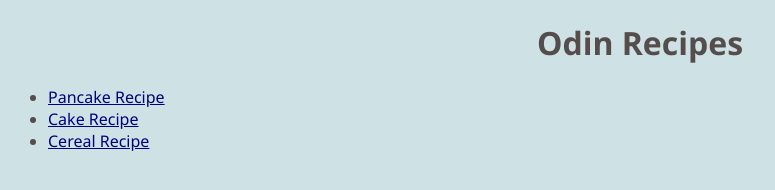
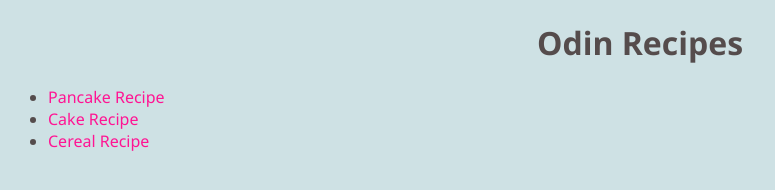
Before and after one commit to Muizah/odin-recipes, a plain HTML site: page index.html in a window 1280 px wide. Shown: the whole page, without its empty margins (0-775 px from the left). Drawn offline with Linux system fonts and the light colour scheme.

Commit message:
change hyperlink color and remove the line under

```diff
--- a/style.css
+++ b/style.css
@@ -9,7 +9,8 @@ h1 {
 }
 
 a {
-  color: #000080;
+  color: #ff1493;
+  text-decoration: none;
 }
 
 .img {
```
Also changed, not shown: index.html (+1 -0 lines).
